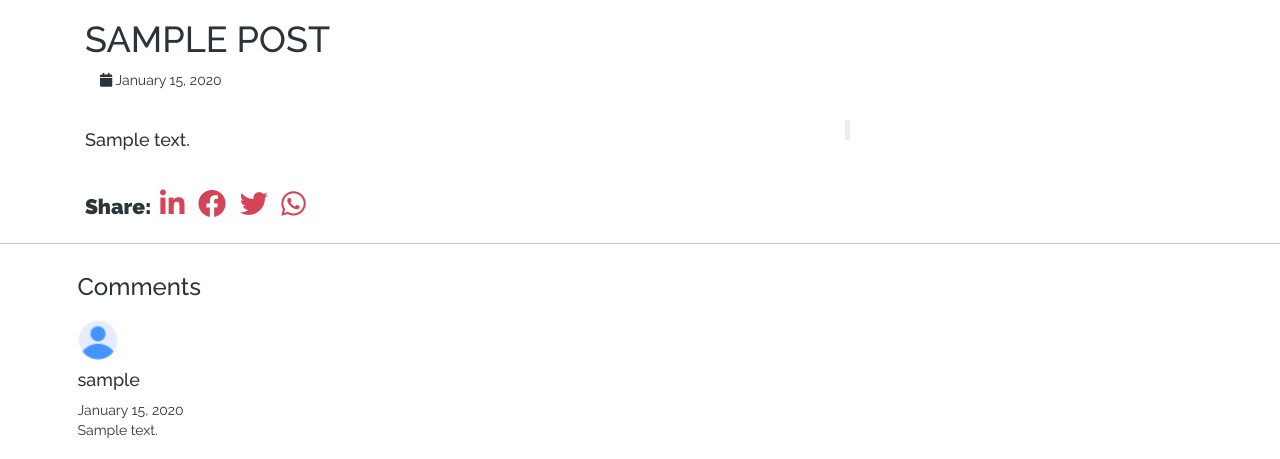
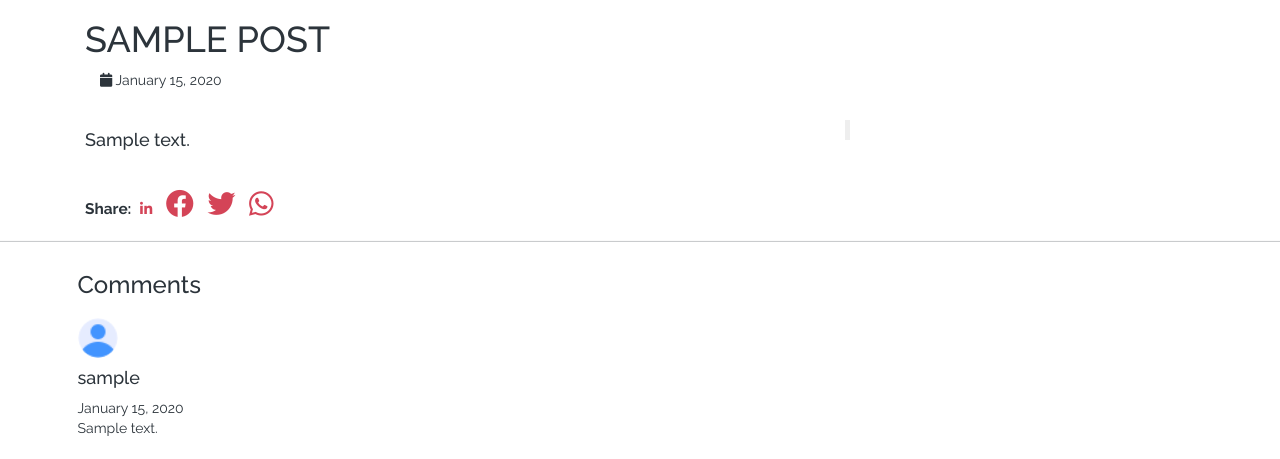
Before and after one commit to teslim191/organicskin, a PHP site: page /SKINCARE/viewpost.php?id=1 in a window 1280 px wide. Shown: the part 100-559 px from the top of the page. Run offline with PHP 8.4, Linux system fonts and the light colour scheme; tables that the repository leaves empty or names only in its code hold one stand-in row (values such as "Sample post"); data that the repository does not hold is empty; some libraries are stand-ins or nearby versions.

Commit message:
Update viewpost.php

```diff
--- a/viewpost.php
+++ b/viewpost.php
@@ -93,7 +93,7 @@ if (isset($_GET["id"])) {
                                 $id = $arr["id"];
                                 $title = $arr["title"];
 
-                                $baseUrl = "http://192.168.43.33/SKINCARE/";
+                                $baseUrl = "https://organicskin.herokuapp/";
                                 $slug = "viewpost.php?id=$id";
                             }
                         }
@@ -107,8 +107,8 @@ if (isset($_GET["id"])) {
     <ul class="social-icons">
 
         <li>
-            <span style="font-size: 1.5em;font-weight: 900;">Share:</span>
-            <a href="http://www.linkedin.com/shareArticle?mini=true&url=<?php echo $baseUrl.$slug; ?>"><i class="fab fa-linkedin-in fa-2x px-2"></i></a>
+            <span style="font-size: 1.1em;font-weight: 700;">Share:</span>
+            <a href="http://www.linkedin.com/shareArticle?mini=true&url=<?php echo $baseUrl.$slug; ?>"><i class="fab fa-linkedin-in px-2"></i></a>
             <a href="http://www.facebook.com/sharer.php?u=<?php echo $baseUrl.$slug; ?>"><i class="fab fa-facebook fa-2x px-2"></i></a>
             <a href="#"><i class="fab fa-twitter fa-2x px-2"></i></a>
             <a href="whatsapp://send?text=<?php echo $baseUrl.$slug; ?>"><i class="fab fa-whatsapp fa-2x px-2"></i></a>
```
